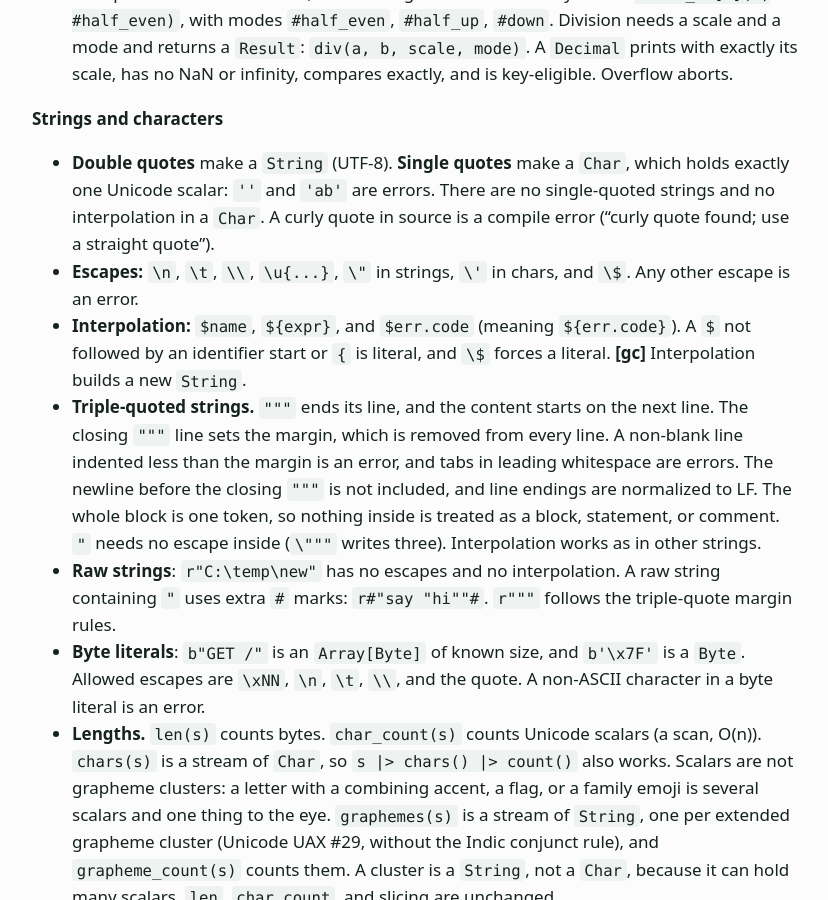
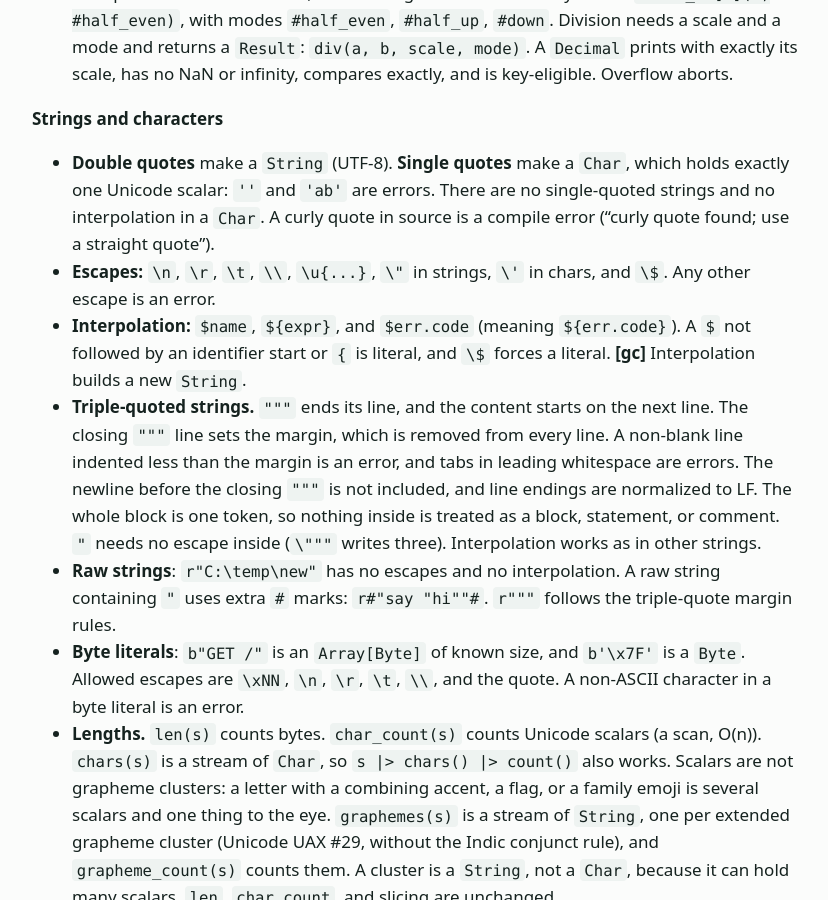
Before and after one commit to slconverse1/moxie, a Jekyll site: the page built from docs/gc/spec.md, in a window 1280 px wide and 900 px high, scrolled down 14433 px. Shown: the whole window, without its empty margins (224-1052 px from the left). Built offline with Jekyll 4.4.1, drawn with Linux system fonts in a browser that asks for light colours; some of the changed text lies outside the part shown.

Commit message:
Add the \r escape (strings, chars, byte literals); http uses it; tests and Spec
Co-Authored-By: Claude Sonnet 5.5 <noreply@anthropic.com>
Claude-Session: https://claude.ai/code/session_01XCzUchPRZuBnrDtgjNTTye

```diff
--- a/docs/gc/spec.md
+++ b/docs/gc/spec.md
@@ -187,11 +187,11 @@ How the heap behaves:
 
 **Strings and characters**
 - **Double quotes** make a `String` (UTF-8). **Single quotes** make a `Char`, which holds exactly one Unicode scalar: `''` and `'ab'` are errors. There are no single-quoted strings and no interpolation in a `Char`. A curly quote in source is a compile error ("curly quote found; use a straight quote").
-- **Escapes:** `\n`, `\t`, `\\`, `\u{...}`, `\"` in strings, `\'` in chars, and `\$`. Any other escape is an error.
+- **Escapes:** `\n`, `\r`, `\t`, `\\`, `\u{...}`, `\"` in strings, `\'` in chars, and `\$`. Any other escape is an error.
 - **Interpolation:** `$name`, `${expr}`, and `$err.code` (meaning `${err.code}`). A `$` not followed by an identifier start or `{` is literal, and `\$` forces a literal. **[gc]** Interpolation builds a new `String`.
 - **Triple-quoted strings.** `"""` ends its line, and the content starts on the next line. The closing `"""` line sets the margin, which is removed from every line. A non-blank line indented less than the margin is an error, and tabs in leading whitespace are errors. The newline before the closing `"""` is not included, and line endings are normalized to LF. The whole block is one token, so nothing inside is treated as a block, statement, or comment. `"` needs no escape inside (`\"""` writes three). Interpolation works as in other strings.
 - **Raw strings**: `r"C:\temp\new"` has no escapes and no interpolation. A raw string containing `"` uses extra `#` marks: `r#"say "hi""#`. `r"""` follows the triple-quote margin rules.
-- **Byte literals**: `b"GET /"` is an `Array[Byte]` of known size, and `b'\x7F'` is a `Byte`. Allowed escapes are `\xNN`, `\n`, `\t`, `\\`, and the quote. A non-ASCII character in a byte literal is an error.
+- **Byte literals**: `b"GET /"` is an `Array[Byte]` of known size, and `b'\x7F'` is a `Byte`. Allowed escapes are `\xNN`, `\n`, `\r`, `\t`, `\\`, and the quote. A non-ASCII character in a byte literal is an error.
 - **Lengths.** `len(s)` counts bytes. `char_count(s)` counts Unicode scalars (a scan, O(n)). `chars(s)` is a stream of `Char`, so `s |> chars() |> count()` also works. Scalars are not grapheme clusters: a letter with a combining accent, a flag, or a family emoji is several scalars and one thing to the eye. `graphemes(s)` is a stream of `String`, one per extended grapheme cluster (Unicode UAX #29, without the Indic conjunct rule), and `grapheme_count(s)` counts them. A cluster is a `String`, not a `Char`, because it can hold many scalars. `len`, `char_count`, and slicing are unchanged.
 - **Slices**: strings slice with parentheses, like arrays. `s(2..)`, `s(..3)`, `s(..=3)`, and `s(..)` give, for `"Python"`, `thon`, `Pyt`, `Pyth`, and `Python`. Offsets are bytes. A cut inside a multi-byte character aborts (a compile error for constant offsets). **[gc]** A slice is an ordinary `String` and may share its parent's storage.
 - **[gc] One `String` type.** moxie/gc has no `String[n]` and no `static` strings. Every string is an immutable `String`, and literals are shared. (`static` survives only as the keyword in `static fn`.)
--- a/moxie/lexer.py
+++ b/moxie/lexer.py
@@ -57,8 +57,8 @@ DANGLING = {"+", "-", "*", "/", "%", "==", "~=", "<", ">", "<=", ">=", "=", "&",
             ",", "and", "or", "not", "in", "is", "&=", "|=", "^="}
 CONT_STARTERS = {"|>", "|>>", "~>", "<~", "<$>", "<*>"}
 
-ESC_STR = {"n": "\n", "t": "\t", "\\": "\\", '"': '"', "$": "$"}
-ESC_CHR = {"n": "\n", "t": "\t", "\\": "\\", "'": "'"}
+ESC_STR = {"n": "\n", "t": "\t", "r": "\r", "\\": "\\", '"': '"', "$": "$"}
+ESC_CHR = {"n": "\n", "t": "\t", "r": "\r", "\\": "\\", "'": "'"}
 
 SQL_HEAD = re.compile(r"\bsql\s*\(.*\)\s*:\s*(//.*)?$")
 
@@ -587,7 +587,7 @@ class Lexer:
                     buf.append(int(src[j + 2:j + 4], 16))
                     j += 4
                     continue
-                m = {"n": 10, "t": 9, "\\": 92, '"': 34, "'": 39}
+                m = {"n": 10, "t": 9, "r": 13, "\\": 92, '"': 34, "'": 39}
                 if nx not in m:
                     self.err(f"bad byte escape \\{nx}")
                 buf.append(m[nx])
```
Also changed, not shown: FIXLIST.md (+1 -0 lines), docs/spec.md (+2 -2 lines), tests/check_cases.py (+2 -0 lines), 2 other files.
